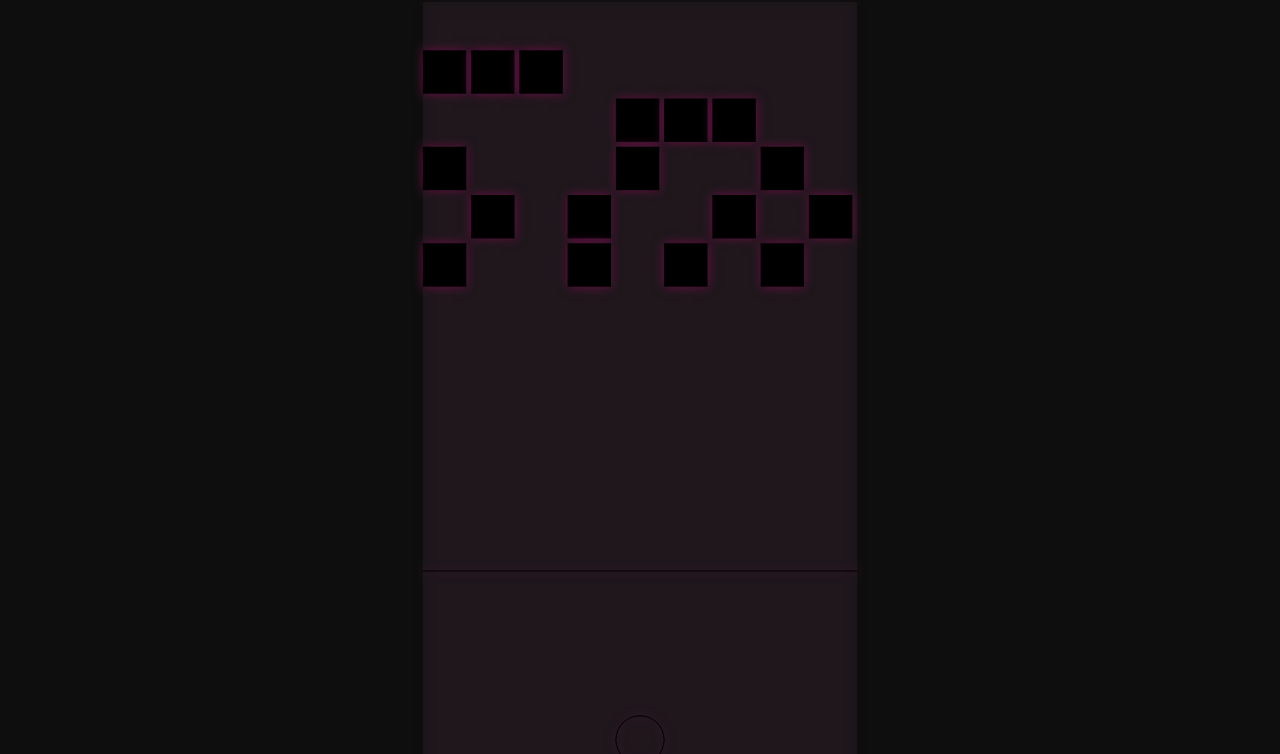
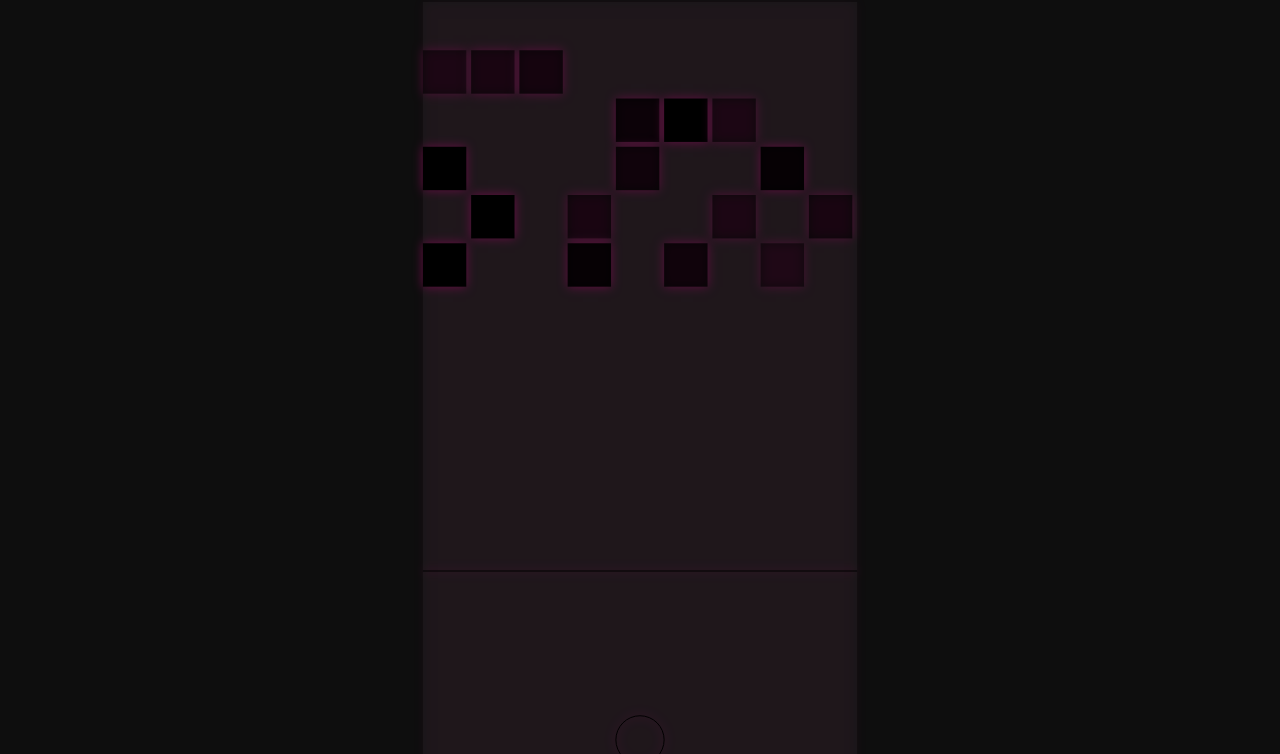
Before and after one commit to Dave-Fish/Dave-Fish.github.io, a plain HTML site: page breakout.html in a window 1280 px wide. Shown: the part 46-800 px from the top of the page. Drawn offline with Linux system fonts and the light colour scheme.

Commit message:
opacity reflects hits

```diff
--- a/breakout.html
+++ b/breakout.html
@@ -93,16 +93,19 @@
             }
 
             var squareArray = [];
+            var maxhits = 0;
             function blocks(x, y, hits){
                 this.x = gameBoundaryLeft+(x*(gameWidth/9));
                 this.y = ((canvas.height-gameHeight)/2)+(y*(gameWidth/9));
                 this.hits = hits;
 
+
+
                 this.update = function(){
                     if(this.hits == 0){
                         context.globalAlpha = 0;
                     }else{
-                        context.globalAlpha = 1;
+                        context.globalAlpha = 0.5 + (0.5*(1/(maxhits/this.hits)));
                     }
                     context.fillStyle = "#000";
                     context.fillRect(this.x, this.y, gameWidth/10, gameWidth/10);
@@ -193,6 +196,12 @@
                                 gameOver = true;
                             }
                         }
+                        squareArray.forEach(e => {
+                            if (e.hits > maxhits){
+                                maxhits = e.hits;
+                            }
+                        });
+
                         for (var i = 0; i < 9; i++){
                             if(Math.random() > 0.5){
                                 squareArray.push(new blocks(i,0,Math.floor(Math.random()*circleWaveCount*circleWaveCount)));
```
